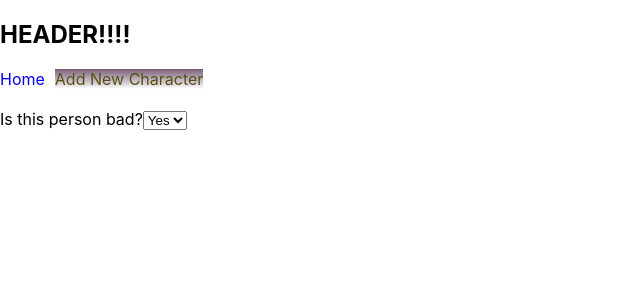
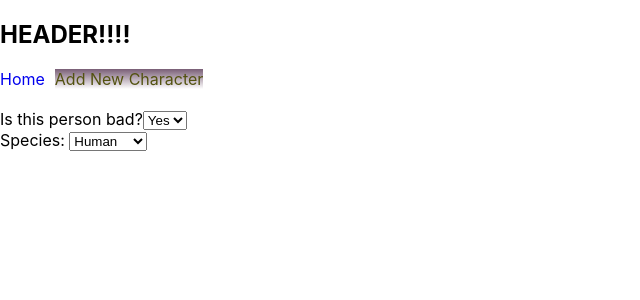
Before and after one commit to simonkaine/Lab-09-Front-End, a React (Create React App) app: page /characters/1 in a window 1280 px wide. Shown: the top 300 px of the page, without its empty margins (0-640 px from the left). Built offline with nearby package versions, Linux system fonts and the light colour scheme; no server answers.

Commit message:
Details page calls to my </categories> to populate all tags, I believe.

```diff
--- a/src/characterDetails.js
+++ b/src/characterDetails.js
@@ -1,12 +1,13 @@
 import { Component } from 'react';
-import { getCharacter } from './fetch-utils';
+import { getCharacter, getBreeds } from './fetch-utils';
 
 class CharacterDetails extends Component {
-    state = { id: 0, name: '', bad: true }
+    state = { id: 0, name: '', bad: Boolean, species: '' }
     componentDidMount = async () => {
         const characterId = this.props.match.params.id;
         const characterData = await getCharacter(characterId);
-        this.setState({ ...characterData });
+        const speciesData = await getBreeds();
+        this.setState({ ...characterData, speciesData });
     }
     render() {
         return (
@@ -25,6 +26,18 @@ class CharacterDetails extends Component {
                         </select>
 
                     </div>
+
+                    <div className="details-data">
+                        <label>Species: </label>
+                            <select onChange={(e) => {
+                                this.setState({ species: e.target.value });
+                                }} value={this.state.species}>
+                                <option value="human">Human</option>
+                                <option value="plutonian">Plutonian</option>
+                                <option value="martian">Martian</option>
+                            </select>
+                    </div>
+
                 </form>
             </>
          );
--- a/src/fetch-utils.js
+++ b/src/fetch-utils.js
@@ -12,8 +12,8 @@ export const getCharacter = async (id) => {
     return data;
 };
 
-// export const getCharacter = async (id) => {
-//     const resp = await fetch(`${URL}/characters/${id}`);
-//     const data = await resp.json();
-//     return data;
-// };
+export const getBreeds = async (id) => {
+    const resp = await fetch(`${URL}/breeds`);
+    const data = await resp.json();
+    return data;
+};
```
